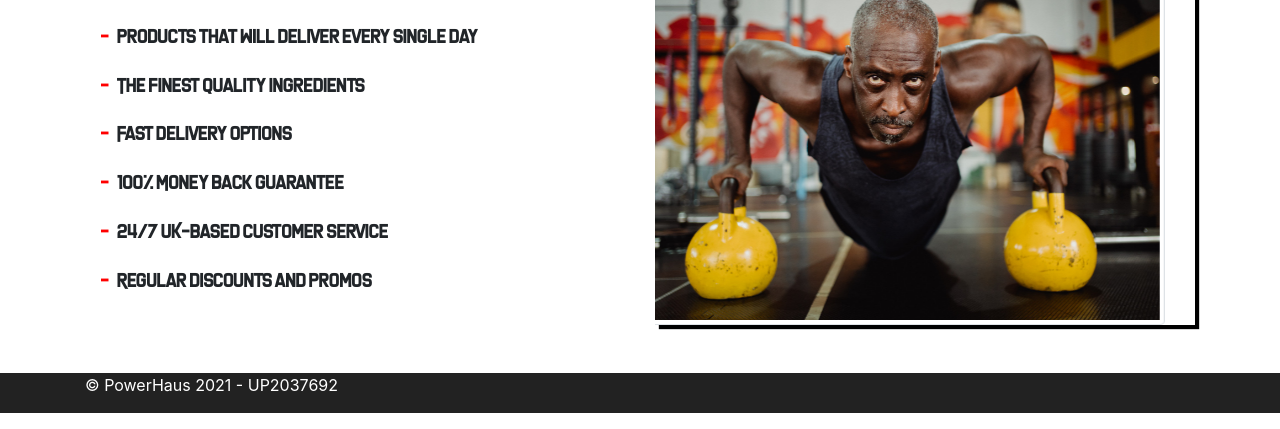
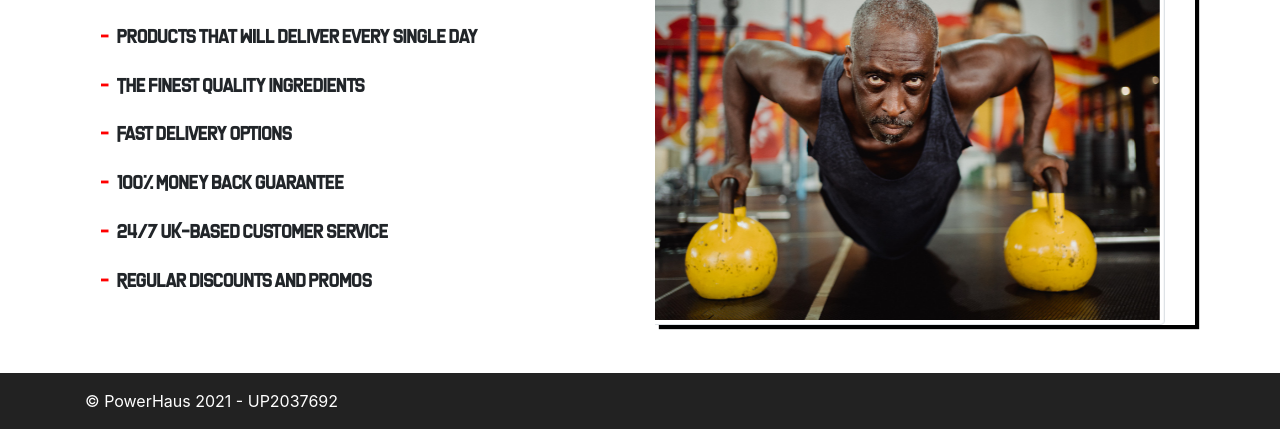
Before and after one commit to ShavingSeagull/PowerHaus-Static, a plain HTML site: page index.html in a window 1280 px wide. Shown: the part 2156-2585 px from the top of the page. Drawn offline with Linux system fonts and the light colour scheme.

Commit message:
Added padding to footer on index page

```diff
--- a/index.html
+++ b/index.html
@@ -196,7 +196,7 @@
     <footer>
         <div class="container">
             <div class="row">
-                <p class="col-12">&copy; PowerHaus 2021 - UP2037692</p>
+                <p class="col-12 py-3 my-0">&copy; PowerHaus 2021 - UP2037692</p>
             </div>
         </div>
     </footer>
```
